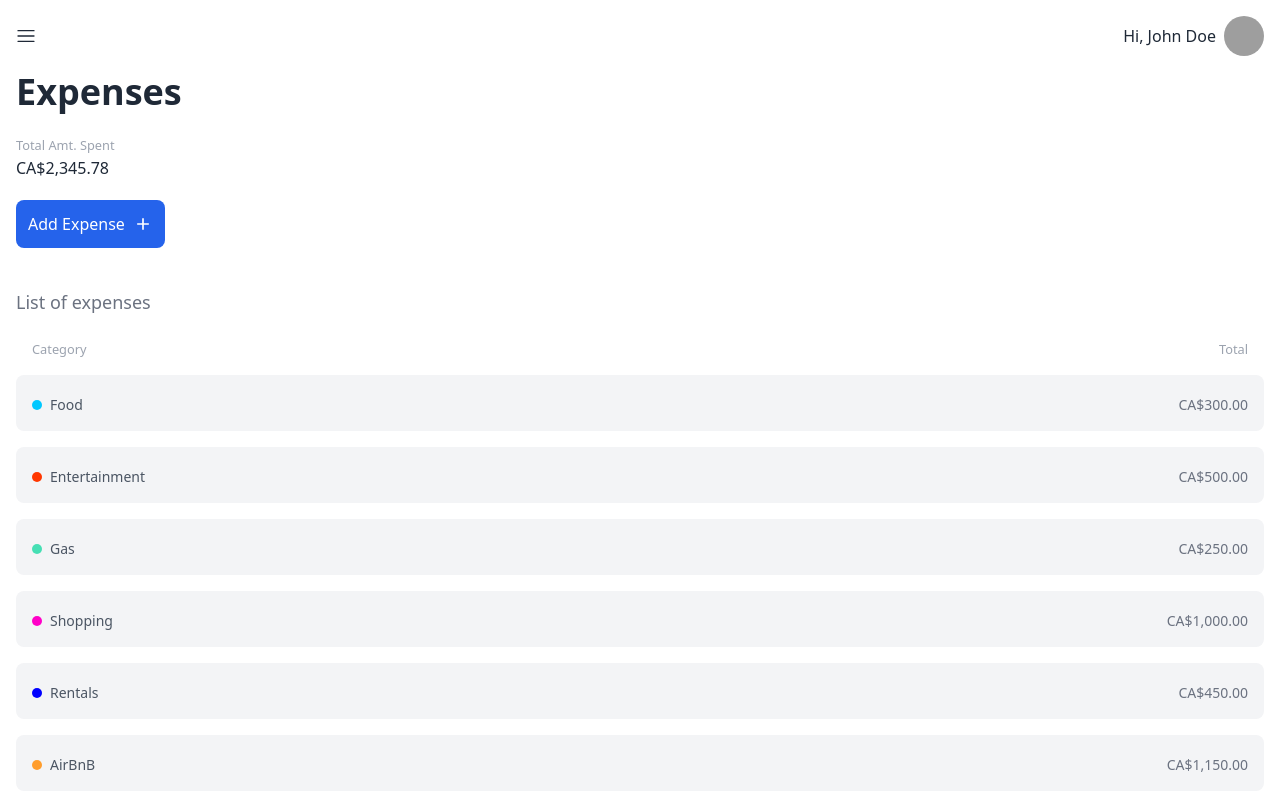
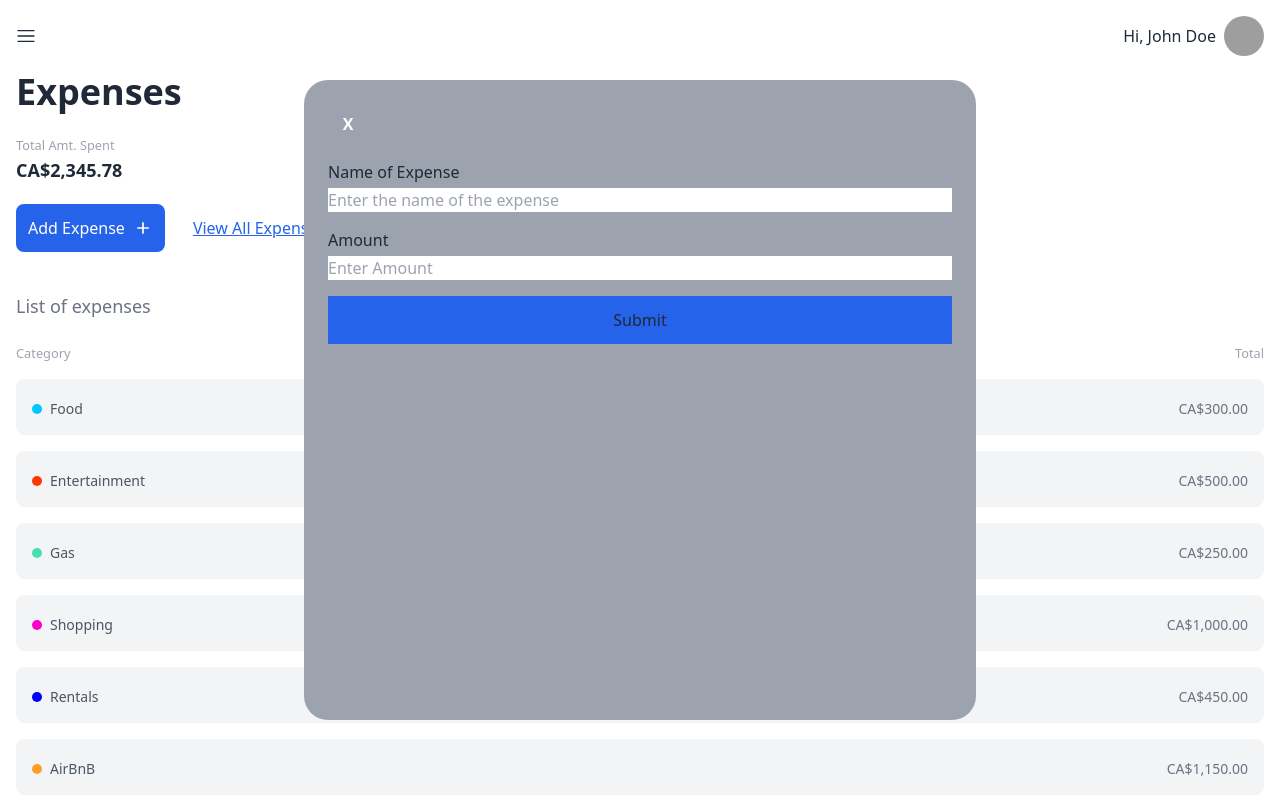
Before and after one commit to kznCORP/gip, a Next.js app: page / in a window 1280 px wide. Both pictures are taken after a click on the button "Add Expense". Shown: the top 800 px of the page. Built offline with nearby package versions, Linux system fonts and the light colour scheme; grey boxes are pictures that could not be loaded.

Commit message:
Celebrating a Milestone. I integrated Firebase into the app. Using forms and a handler, write to the database based on user input.

```diff
--- a/app/page.js
+++ b/app/page.js
@@ -1,12 +1,16 @@
 "use client";
 
-import { MdOutlineAdd } from "react-icons/md";
-
-import { currencyFormatter } from "../lib/utils";
-import { ExpenseCategoryItem } from "@/components/Expenses/ExpenseCategoryItem";
+import { useState, useRef } from "react";
 
 import { Chart as ChartJS, ArcElement, Tooltip, Legend } from "chart.js";
 import { Doughnut } from "react-chartjs-2";
+import { MdOutlineAdd } from "react-icons/md";
+
+import { currencyFormatter } from "@/lib/utils";
+import { ExpenseCategoryItem } from "@/components/Expenses/ExpenseCategoryItem";
+import { Modal } from "@/components/Modal";
+
+import { addNewExpense } from "@/lib/firebase/firestore";
 
 ChartJS.register(ArcElement, Tooltip, Legend);
 
@@ -50,29 +54,98 @@ const DEFAULT_DATA = [
 ];
 
 export default function Home() {
+  const [showAddExpenseModal, setShowAddExpenseModal] = useState(false);
+  const [showAllExpenseModal, setShowAllExpenseModal] = useState(false);
+  const amountRef = useRef();
+  const title = useRef();
+
+  // Add a new Expense to Firebase
+  const addExpenseHandler = (e) => {
+    e.preventDefault();
+
+    const newExpense = {
+      title: title.current.value,
+      amount: amountRef.current.value,
+      date: new Date(),
+    };
+
+    addNewExpense(newExpense.title, newExpense.amount, newExpense.date);
+  };
+
   return (
     <>
+      {/* Add Expenses */}
+      <Modal onShow={showAddExpenseModal} onClose={setShowAddExpenseModal}>
+        <form onSubmit={addExpenseHandler} className="flex flex-col gap-4">
+          <div className="flex flex-col gap-1">
+            <label htmlFor="title">Name of Expense</label>
+            <input
+              type="text"
+              name="title"
+              ref={title}
+              placeholder="Enter the name of the expense"
+              required
+            />
+          </div>
+          <div className="flex flex-col gap-1">
+            <label htmlFor="amount">Amount</label>
+            <input
+              type="number"
+              name="amount"
+              ref={amountRef}
+              min={0.01}
+              step={0.01}
+              placeholder="Enter Amount"
+              required
+            />
+          </div>
+          <button type="submit" className="text-md bg-blue-600 p-3">
+            Submit
+          </button>
+        </form>
+      </Modal>
+
+      {/* View All Expenses */}
+      <Modal onShow={showAllExpenseModal} onClose={setShowAllExpenseModal}>
+        <h3>All Expenses will be viewed here.</h3>
+      </Modal>
+
+      {/* Main  */}
       <main className="px-4">
         <section>
           <h2 className="text-4xl font-bold">Expenses</h2>
           <div className="my-5">
             <small className="text-md text-gray-400">Total Amt. Spent</small>
-            <p>{currencyFormatter(2345.78)}</p>
+            <p className="text-lg font-bold">{currencyFormatter(2345.78)}</p>
           </div>
         </section>
 
+        {/* Modal Toggle */}
         <section>
-          <button className="text-md mb-10 mt-5 flex   items-center   gap-2 rounded-lg bg-blue-600 p-3 font-medium text-white">
-            Add Expense <MdOutlineAdd className="text-xl" />
-          </button>
+          <div className="flex gap-4">
+            <button
+              data-modal-target="authentication-modal"
+              className="text-md mb-10  flex   items-center   gap-2 rounded-lg bg-blue-600 p-3 font-medium text-white"
+              onClick={() => setShowAddExpenseModal(true)}
+            >
+              Add Expense <MdOutlineAdd className="text-xl" />
+            </button>
+            <button
+              data-modal-target="authentication-modal"
+              className="text-md mb-10  flex   items-center   gap-2 rounded-lg p-3 font-medium text-blue-600 underline"
+              onClick={() => setShowAllExpenseModal(true)}
+            >
+              View All Expenses
+            </button>
+          </div>
         </section>
 
         {/* List of Expenses */}
         <section>
           <h3 className="mb-6 text-lg text-gray-500">List of expenses</h3>
-          <div className="mb-4 flex justify-between px-4 ">
-            <small className=" font-light text-gray-400 ">Category</small>
-            <small className=" font-light text-gray-400 ">Total</small>
+          <div className="mb-4 flex justify-between ">
+            <small className=" text-md text-gray-400">Category</small>
+            <small className=" text-md text-gray-400 ">Total</small>
           </div>
           {/* Expense Container */}
           <div className="flex flex-col gap-4">
--- /dev/null
+++ b/components/Modal.js
@@ -0,0 +1,22 @@
+import React, { useState } from "react";
+
+export const Modal = ({ onShow, onClose, children }) => {
+  return (
+    <>
+      {onShow && (
+        <div className="fixed inset-0 z-10 flex  h-full w-full items-center justify-center ">
+          <div className="container mx-auto h-[80vh] max-w-2xl rounded-3xl bg-gray-400 px-6 py-6">
+            <button
+              className="mb-4 h-10 w-10 rounded-full bg-gray-400 font-bold text-white"
+              onClick={() => onClose(false)}
+            >
+              X
+            </button>
+
+            {children}
+          </div>
+        </div>
+      )}
+    </>
+  );
+};
--- /dev/null
+++ b/lib/firebase/firebase.js
@@ -0,0 +1,22 @@
+// Import functions from the SDKs
+import { initializeApp } from "firebase/app";
+import { getAuth } from "firebase/auth";
+import { getFirestore } from "firebase/firestore";
+import { getStorage } from "firebase/storage";
+
+// Configure Firebase.
+const firebaseConfig = {
+  apiKey: "AIzaSyAYGv-2m2jT5yYXsrDzF-aRqrYqkJILxrU",
+  authDomain: "whatarewedoing-7e3f5.firebaseapp.com",
+  projectId: "whatarewedoing-7e3f5",
+  storageBucket: "whatarewedoing-7e3f5.appspot.com",
+  messagingSenderId: "280267572848",
+  appId: "1:280267572848:web:57e7ea57b8b03b311056b5",
+  measurementId: "G-ZG18S07BC0",
+};
+
+// Initilize Firebase
+export const app = initializeApp(firebaseConfig);
+export const auth = getAuth(app);
+export const db = getFirestore(app);
+export const storage = getStorage(app);
--- /dev/null
+++ b/lib/firebase/firestore.js
@@ -0,0 +1,36 @@
+import { runTransaction, addDoc, collection } from "firebase/firestore";
+import { db } from "./firebase";
+
+export async function addNewExpense(title, amount, date) {
+  const collectionRef = collection(db, "expenses");
+
+  try {
+    const newExpense = await addDoc(collectionRef, {
+      title,
+      amount,
+      date,
+    });
+
+    console.log("Succesfully added to the database.");
+  } catch (e) {
+    console.log("Unable to add to database: ", e);
+  }
+}
+
+//
+// try {
+//   await runTransaction(db, async (transaction) => {
+
+//     const sfDoc = await transaction.get(sfDocRef);
+//     if (!sfDoc.exists()) {
+//       throw "Document does not exist!";
+//     }
+
+//     const newPopulation = sfDoc.data().population + 1;
+//     transaction.update(sfDocRef, { population: newPopulation });
+//   });
+
+//   console.log("Transaction successfully committed!");
+// } catch (e) {
+//   console.log("Transaction failed: ", e);
+// }
--- a/next.config.js
+++ b/next.config.js
@@ -1,4 +1,4 @@
 /** @type {import('next').NextConfig} */
-const nextConfig = {}
+const nextConfig = {};
 
-module.exports = nextConfig
+module.exports = nextConfig;
--- a/package.json
+++ b/package.json
@@ -9,8 +9,10 @@
     "lint": "next lint"
   },
   "dependencies": {
+    "@headlessui/react": "^1.7.14",
     "autoprefixer": "10.4.14",
     "chart.js": "^4.3.0",
+    "encoding": "^0.1.13",
     "eslint": "8.40.0",
     "eslint-config-next": "13.4.2",
     "firebase": "^9.22.0",
```
Also changed, not shown: lib/firebase/auth.js (added), lib/firebase/storage.js (added), 1 other file (tests, documents, lock files or other folders).
